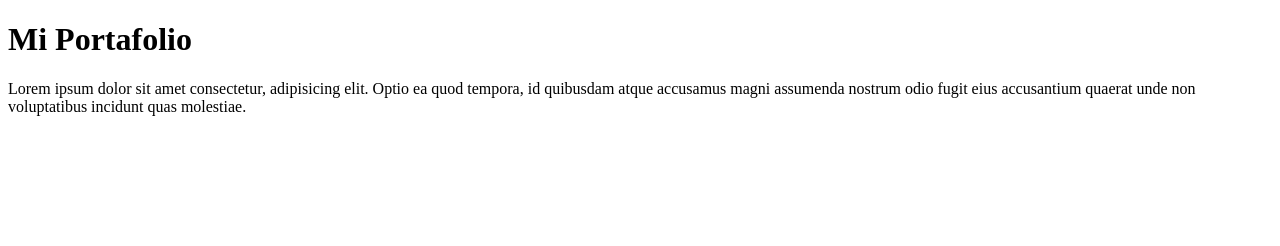
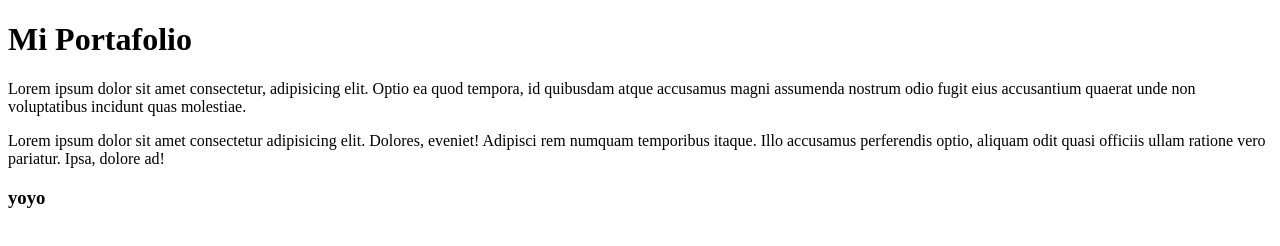
Before and after one commit to JaviCastillo/prueba, a plain HTML site: page miportafolio.html in a window 1280 px wide. Drawn offline with Linux system fonts and the light colour scheme.

Commit message:
agregado nuevo parrafo

```diff
--- a/miportafolio.html
+++ b/miportafolio.html
@@ -12,6 +12,12 @@
     <h1>Mi Portafolio</h1>
     <p>Lorem ipsum dolor sit amet consectetur, adipisicing elit. Optio ea quod tempora, id quibusdam atque accusamus
         magni assumenda nostrum odio fugit eius accusantium quaerat unde non voluptatibus incidunt quas molestiae.</p>
+
+    <p>Lorem ipsum dolor sit amet consectetur adipisicing elit. Dolores, eveniet! Adipisci rem numquam temporibus
+        itaque. Illo accusamus perferendis optio, aliquam odit quasi officiis ullam ratione vero pariatur. Ipsa, dolore
+        ad!</p>
+
+    <h3>yoyo</h3>
 </body>
 
 </html>
```
